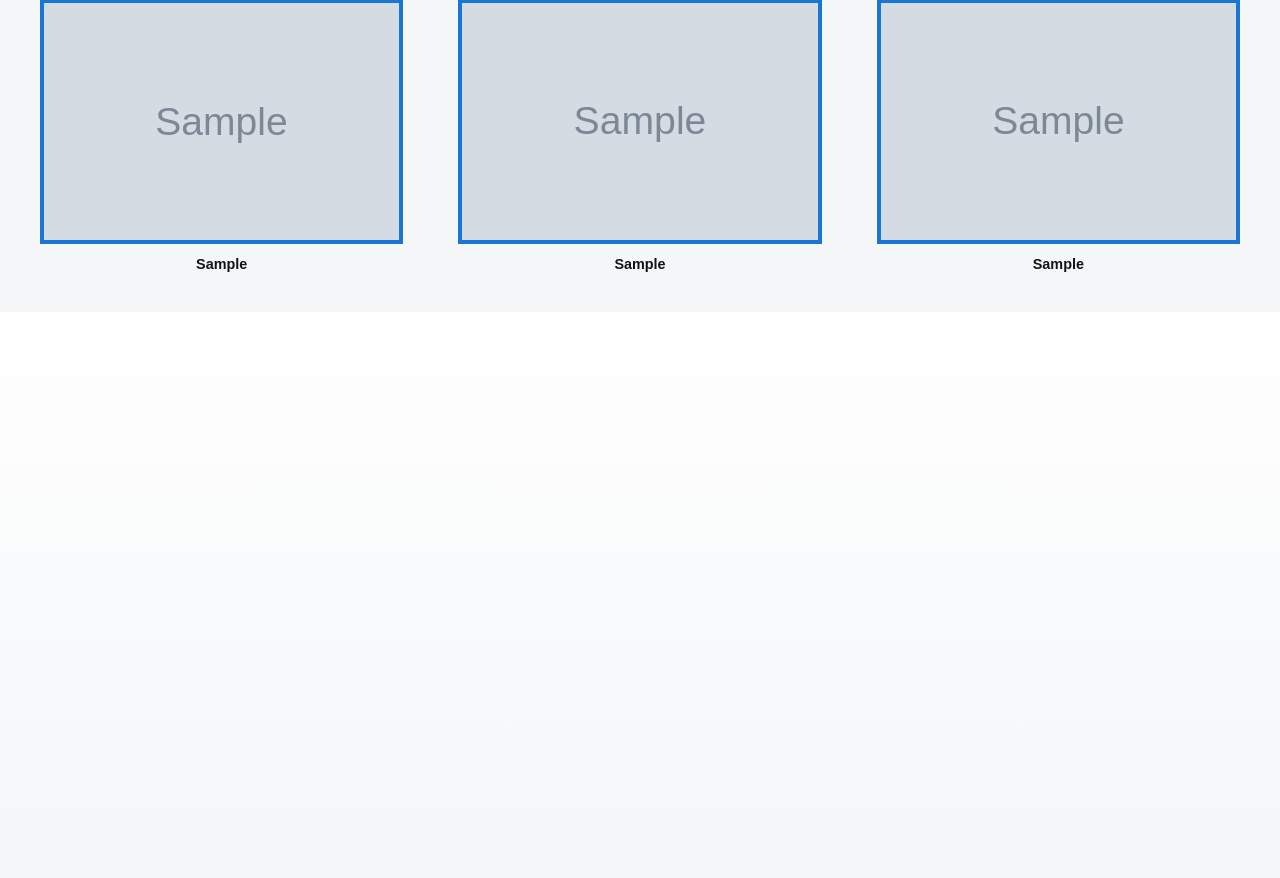
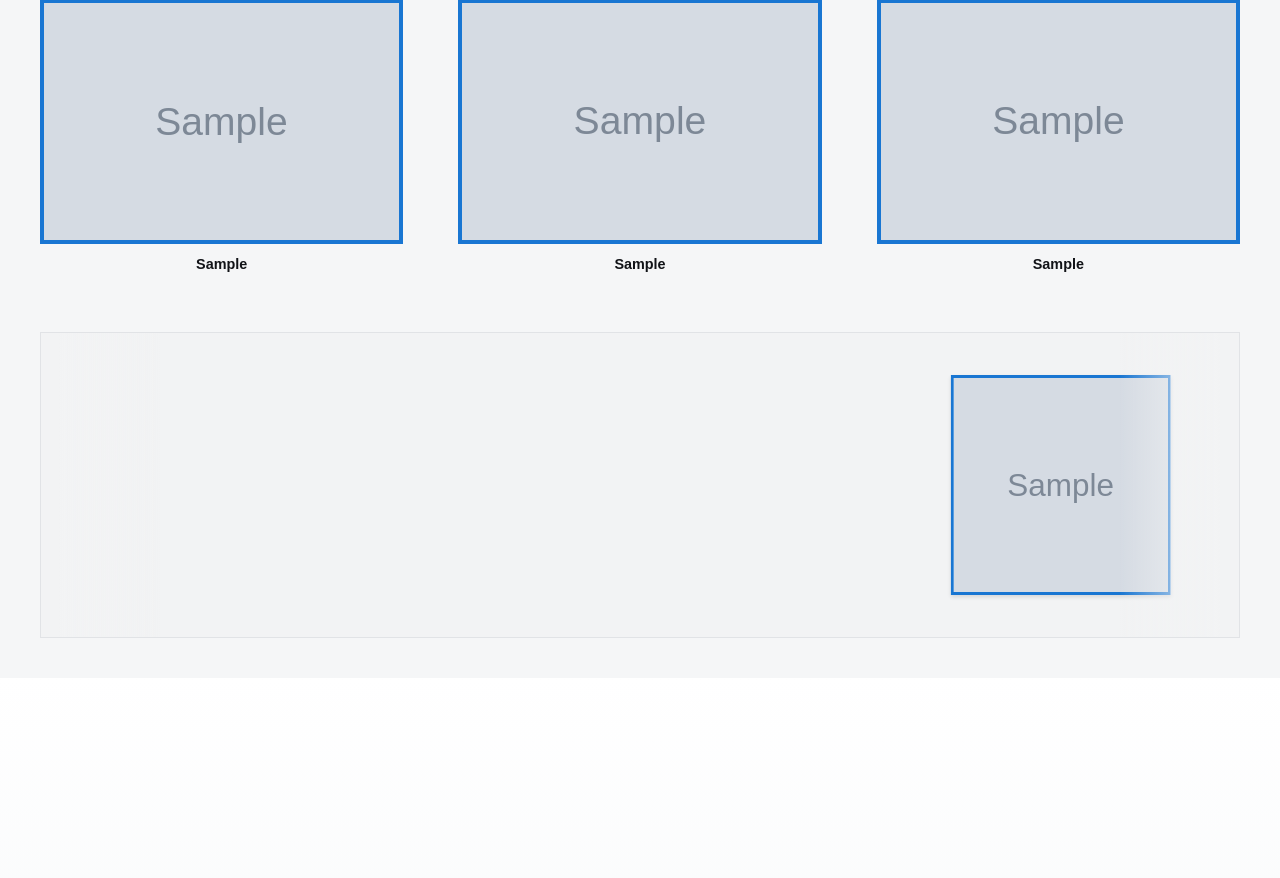
Before and after one commit to levynchi/arye-textile-branding, a Django app: page / in a window 1280 px wide. Shown: the part 1085-1963 px from the top of the page. Run offline with Django 5.2, Linux system fonts and the light colour scheme; tables that the repository leaves empty hold one stand-in row (values such as "Sample post"); grey boxes marked "Sample" are stand-in pictures; grey boxes labelled with a size stand in for pictures from a placeholder-image service; some libraries are stand-ins or nearby versions; some web fonts are replaced.

Commit message:
Feat: horizontal auto-scrolling slider (Slide model + UI)

```diff
--- a/main/models.py
+++ b/main/models.py
@@ -18,6 +18,22 @@ class ContactRequest(models.Model):
 
 	def __str__(self):  # pragma: no cover
 		return f"{self.full_name} - {self.created:%Y-%m-%d}"
+
+
+class Slide(models.Model):
+	"""Single image for the horizontal scrolling slider."""
+	image = models.ImageField(upload_to="slider/", blank=True, null=True, verbose_name="תמונה")
+	alt = models.CharField("ALT", max_length=150, blank=True)
+	order = models.PositiveIntegerField("סדר", default=0, help_text="מספר קטן = קודם")
+	created = models.DateTimeField(auto_now_add=True)
+
+	class Meta:
+		ordering = ("order", "id")
+		verbose_name = "תמונת סליידר"
+		verbose_name_plural = "תמונות סליידר"
+
+	def __str__(self):  # pragma: no cover
+		return f"Slide #{self.pk} (order {self.order})"
 
 class Banner(models.Model):
 	"""Homepage hero banner image (single latest used)."""
--- a/main/templates/home.html
+++ b/main/templates/home.html
@@ -47,6 +47,19 @@
                 <p class="cap">{{ gallery.caption6|default:'הדפסה' }}</p>
             </div>
         </div>
+                <div class="h-slider" aria-label="גלריה נעה אופקית">
+                        <div class="track">
+                                {% if slides %}
+                                    {% for s in slides %}
+                                        <figure class="slide"><img src="{% if s.image %}{{ s.image.url }}{% else %}https://placehold.co/220x220?text=Slide{% endif %}" alt="{{ s.alt }}" loading="lazy" /></figure>
+                                    {% endfor %}
+                                {% else %}
+                                    {% for i in "12345678" %}
+                                        <figure class="slide"><img src="https://placehold.co/220x220?text={{ forloop.counter }}" alt="" loading="lazy" /></figure>
+                                    {% endfor %}
+                                {% endif %}
+                        </div>
+                </div>
     </section>
     <div class="spacer" aria-hidden="true"></div>
     <section class="contact-wrap" id="contact" aria-label="טופס יצירת קשר">
--- a/main/views.py
+++ b/main/views.py
@@ -1,6 +1,6 @@
 from django.shortcuts import render
 from django.contrib import messages
-from .models import Gallery, Banner, ContactRequest
+from .models import Gallery, Banner, ContactRequest, Slide
 from .forms import ContactRequestForm
 
 
@@ -15,4 +15,5 @@ def home(request):
 			form = ContactRequestForm()  # reset
 	else:
 		form = ContactRequestForm()
-	return render(request, 'home.html', {"gallery": gallery, "banner": banner, "contact_form": form})
+	slides = list(Slide.objects.all())
+	return render(request, 'home.html', {"gallery": gallery, "banner": banner, "contact_form": form, "slides": slides})
--- a/static/home.css
+++ b/static/home.css
@@ -22,6 +22,17 @@ body{margin:0;font-family:var(--font-sans);background:var(--bg);color:var(--text
 
 .spacer{height:140vh;background:linear-gradient(#fff,#e9edf1);}
 
+/* Horizontal slider under gallery */
+.h-slider{margin:60px 0 10px;overflow:hidden;position:relative;background:#f2f3f4;border:1px solid #e1e3e6;padding:26px 0;}
+.h-slider:before,.h-slider:after{content:"";position:absolute;top:0;width:120px;height:100%;z-index:2;pointer-events:none;}
+.h-slider:before{left:0;background:linear-gradient(90deg,#f2f3f4 15%,rgba(242,243,244,0));}
+.h-slider:after{right:0;background:linear-gradient(270deg,#f2f3f4 15%,rgba(242,243,244,0));}
+.h-slider .track{display:flex;gap:42px;animation:slideLoop 35s linear infinite;width:max-content;}
+.h-slider .slide{flex:0 0 auto;width:220px;aspect-ratio:1/1;display:flex;align-items:center;justify-content:center;}
+.h-slider img{width:100%;height:100%;object-fit:cover;border:3px solid #1976d2;box-shadow:0 2px 4px rgba(0,0,0,.12);background:#fff;}
+@keyframes slideLoop{0%{transform:translateX(0);}100%{transform:translateX(-50%);} }
+@media (max-width:900px){.h-slider .track{animation-duration:50s;gap:28px;} .h-slider{padding:20px 0;}}
+
 /* Contact form section */
 .contact-wrap{background:linear-gradient(110deg,#53c6ff,#0d3852 55%);padding:0;display:flex;justify-content:center;}
 .contact-inner{max-width:1400px;width:100%;display:grid;grid-template-columns:1fr 1fr;align-items:stretch;}
```
Also changed, not shown: main/admin.py (+7 -1 lines), main/migrations/0006_slide.py (added).
